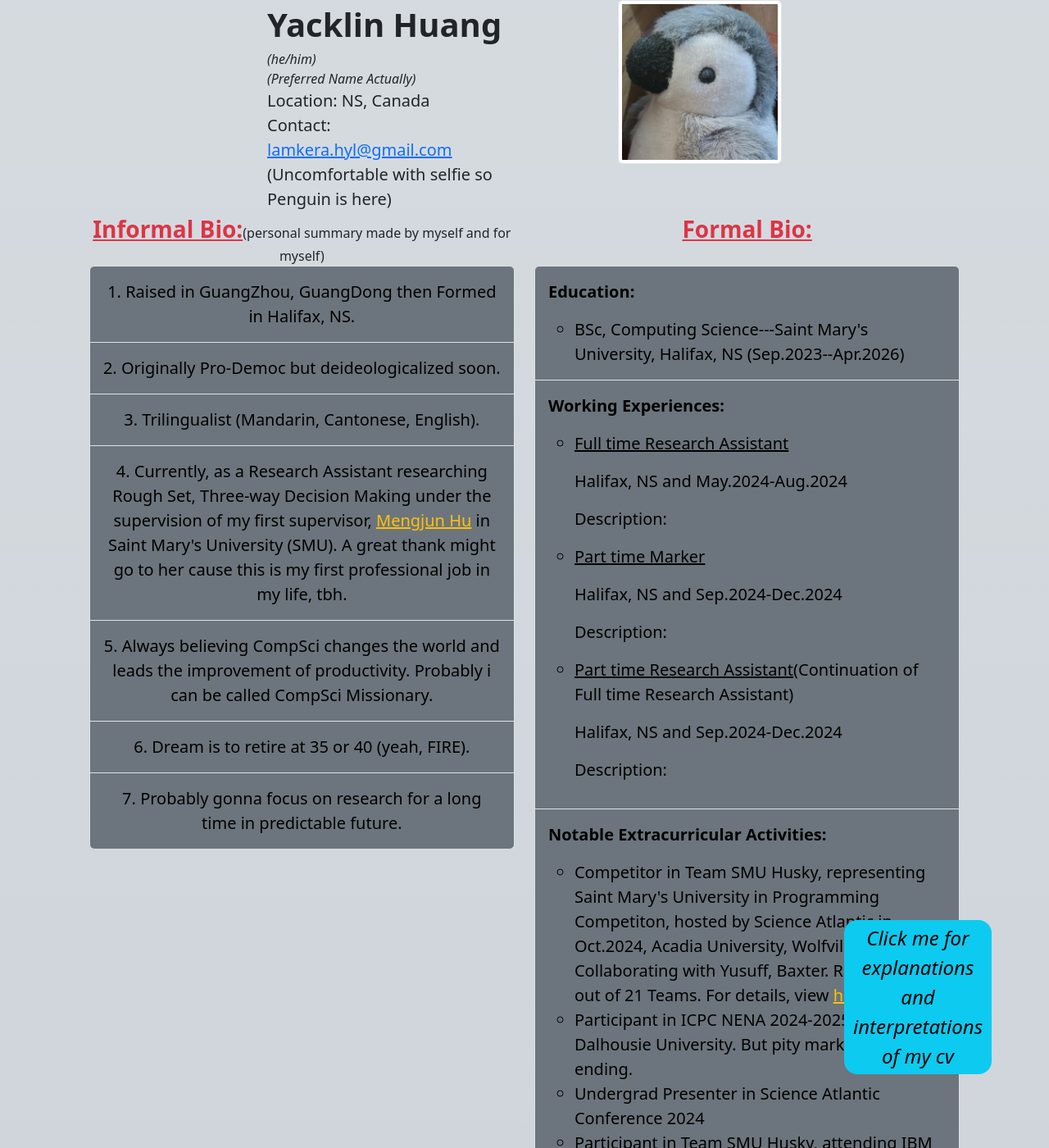
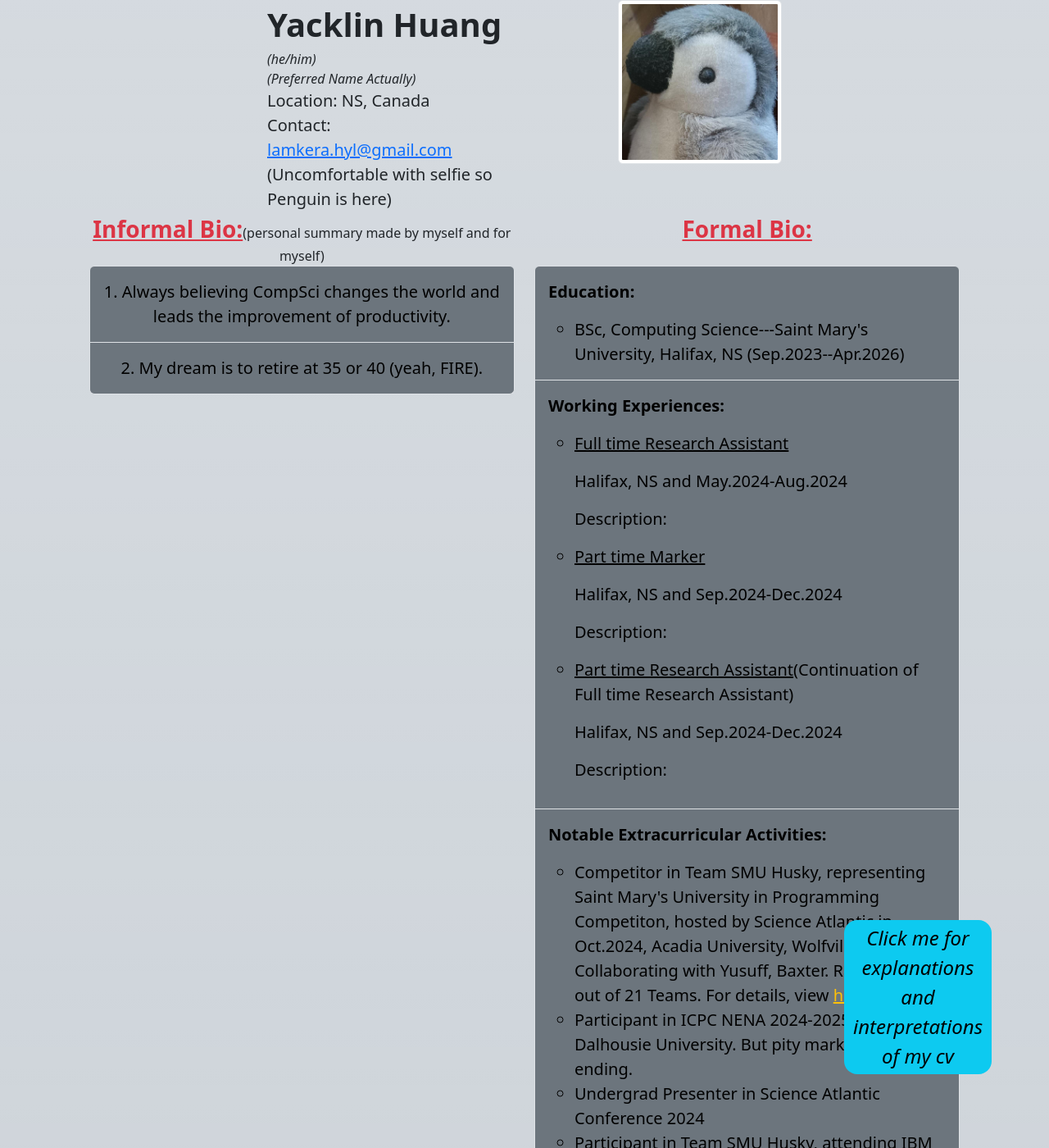
Before and after one commit to Yacklin/Yacklin.github.io, a Jekyll site: the page built from README.md, in a window 1280 px wide and 1400 px high. Shown: the whole window at 82% size. Built offline with Jekyll 4.4.1, drawn with Linux system fonts in a browser that asks for light colours; our own code applies the rules of GitHub Pages for plain Markdown files.

Commit message:
Update default.html

```diff
--- a/_layouts/default.html
+++ b/_layouts/default.html
@@ -71,16 +71,9 @@
         <div class="col-1"></div>
         <div class="col-5 fw-normal fs-5 text-center">
             <ol class="list-group list-group-numbered">
-                <li class="list-group-item text-bg-secondary p-3 text-black">Raised in GuangZhou, GuangDong then Formed in Halifax, NS.</li>
-                <li class="list-group-item text-bg-secondary p-3 text-black">Originally Pro-Democ but deideologicalized soon.</li>
-                <li class="list-group-item text-bg-secondary p-3 text-black">Trilingualist (Mandarin, Cantonese, English).</li>
-                <li class="list-group-item text-bg-secondary p-3 text-black">Currently, as a Research Assistant researching Rough Set, Three-way Decision Making under the supervision of my first supervisor,
-                    <a href="https://cs.smu.ca/~mengjun/" class="text-warning">Mengjun Hu</a> in Saint Mary's University (SMU). A great thank might go to her cause this is my first professional job in my life, tbh.</li>
-                <li class="list-group-item text-bg-secondary p-3 text-black">Always believing CompSci changes the world and leads the improvement of productivity. Probably i can be called CompSci Missionary.</li>
-                <li class="list-group-item text-bg-secondary p-3 text-black">Dream is to retire at 35 or 40 (yeah, FIRE).</li>
-                <li class="list-group-item text-bg-secondary p-3 text-black">Probably gonna focus on research for a long time in predictable future.</li>
+                <li class="list-group-item text-bg-secondary p-3 text-black">Always believing CompSci changes the world and leads the improvement of productivity.</li>
+                <li class="list-group-item text-bg-secondary p-3 text-black">My dream is to retire at 35 or 40 (yeah, FIRE).</li>
             </ol>
-
         </div>
         <div class="col-5 fw-normal fs-5">
             <ul class="list-group">
```
